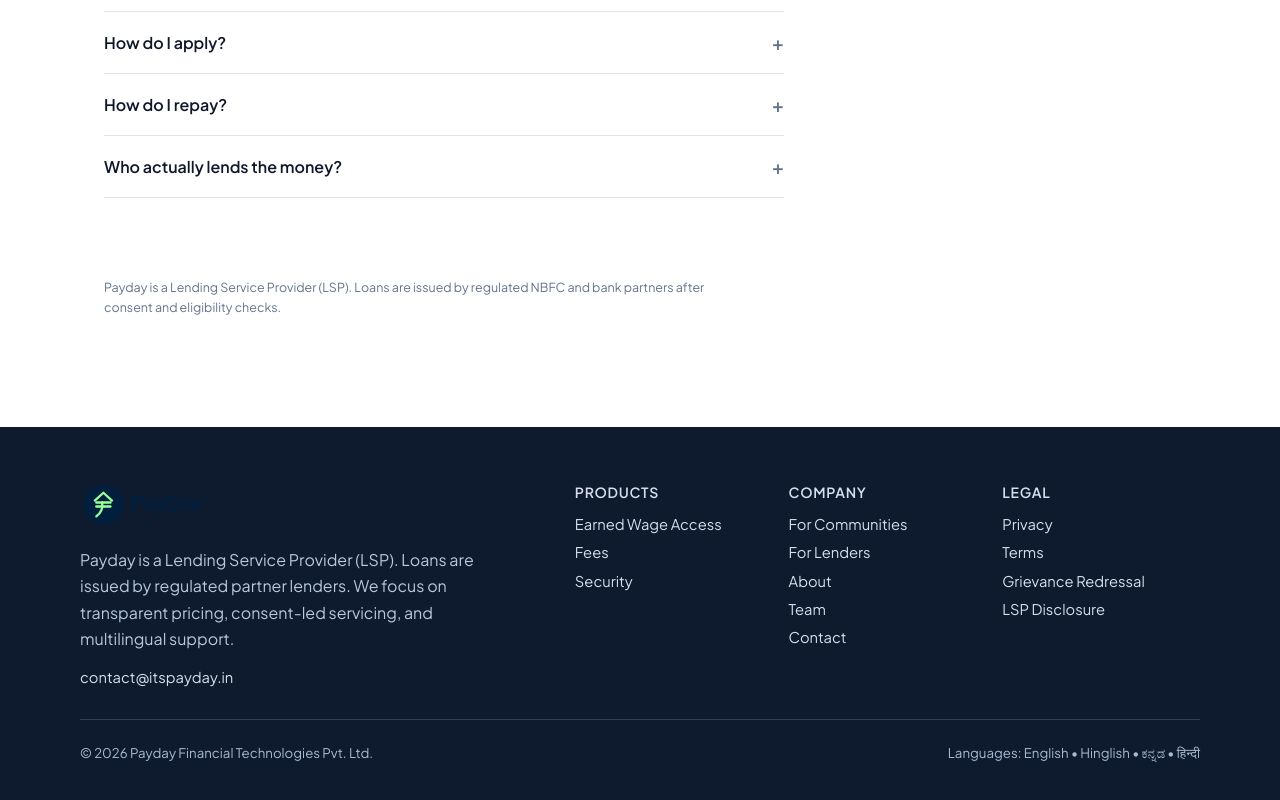
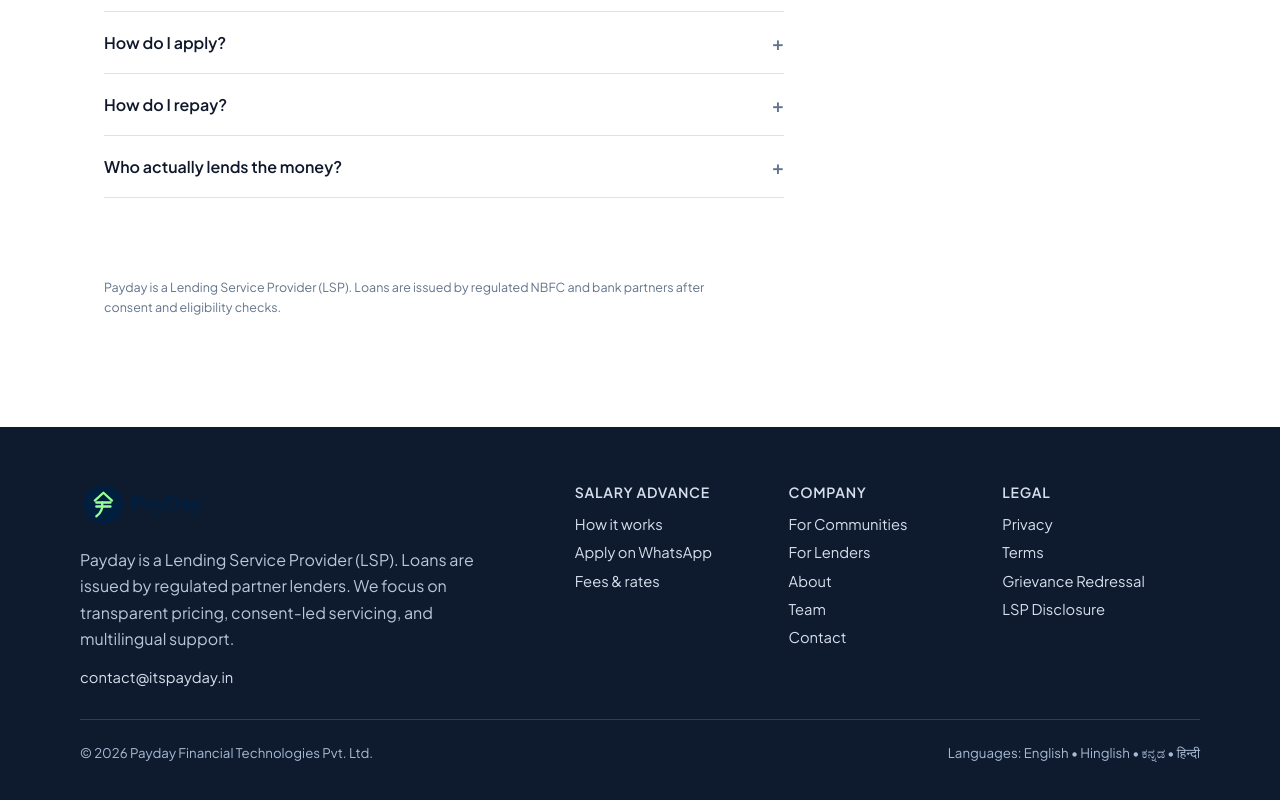
Before and after one commit to Payday-Tech/itspayday, a Next.js app: page / in a window 1280 px wide. Shown: the part 2454-3254 px from the top of the page. Built offline with nearby package versions, Linux system fonts and the light colour scheme; no server answers.

Commit message:
Footer: replace Products with Salary Advance section (how it works, apply, fees)

```diff
--- a/components/Footer.tsx
+++ b/components/Footer.tsx
@@ -17,10 +17,10 @@
 
           <div className="footer-grid">
             <div>
-              <h4>Products</h4>
-              <Link href="/products/earned-wage-access">Earned Wage Access</Link>
-              <Link href="/fees">Fees</Link>
-              <Link href="/security">Security</Link>
+              <h4>Salary Advance</h4>
+              <Link href="/how-it-works">How it works</Link>
+              <Link href="/apply">Apply on WhatsApp</Link>
+              <Link href="/fees">Fees &amp; rates</Link>
             </div>
             <div>
               <h4>Company</h4>
```
